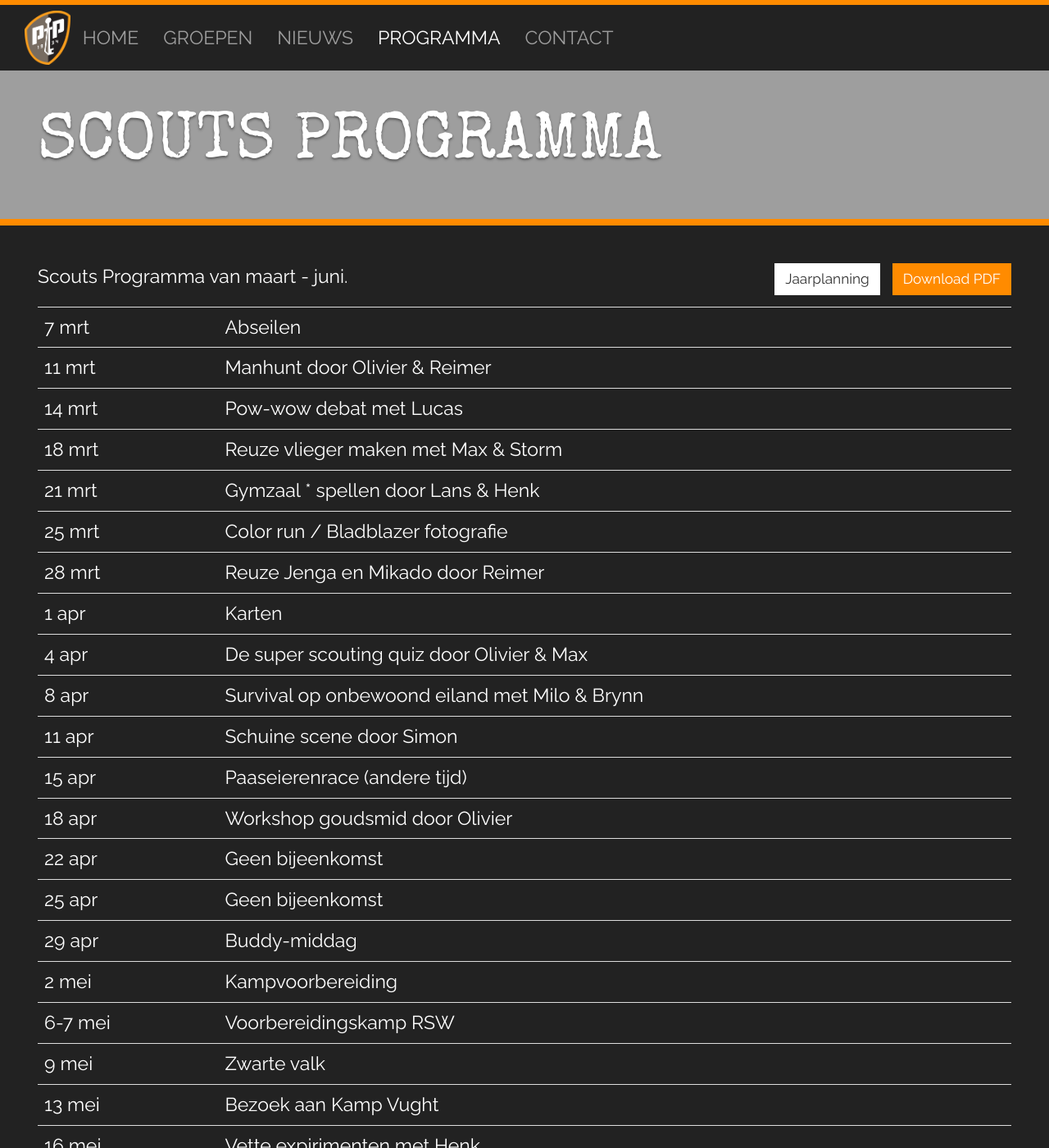
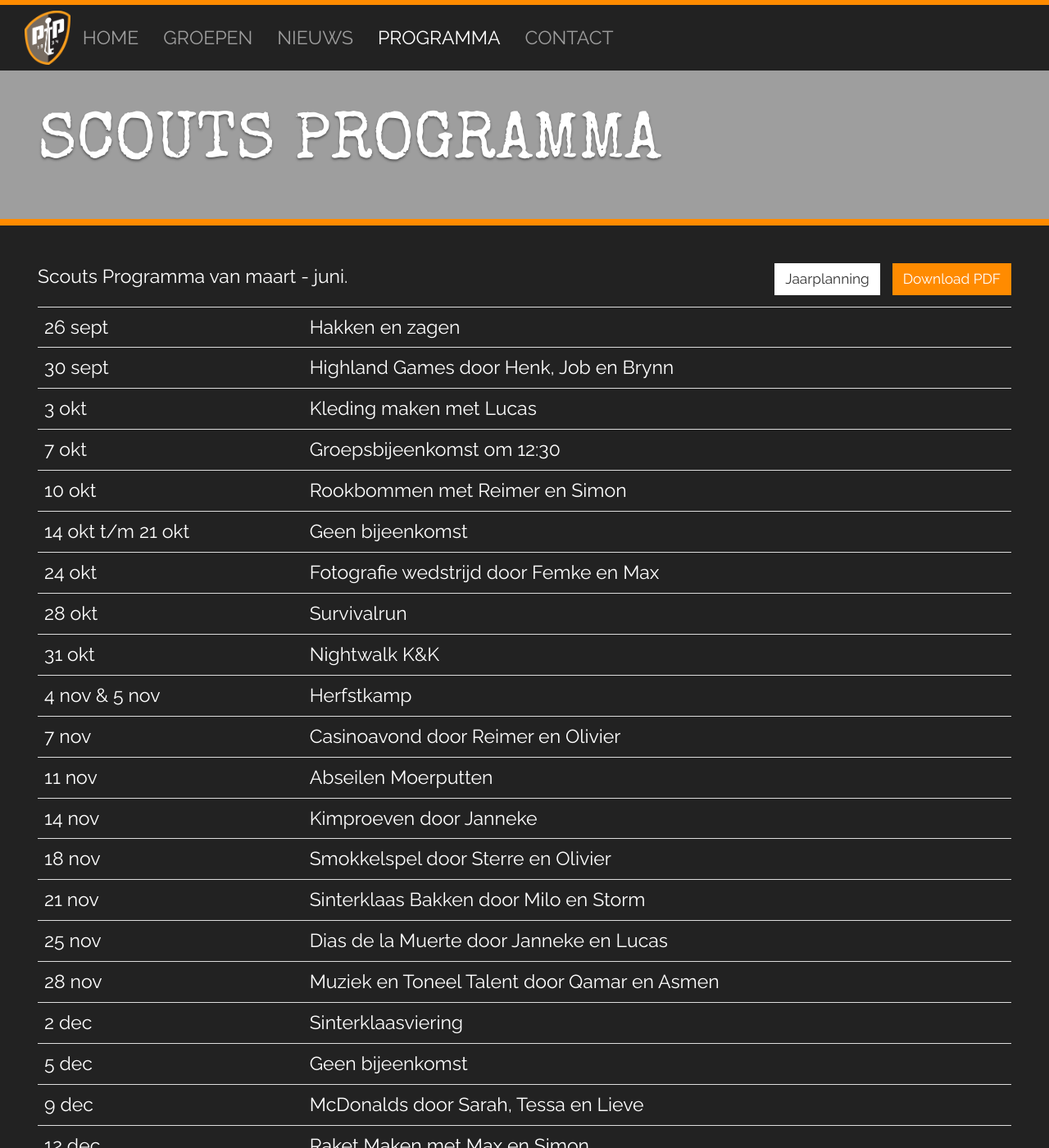
Before and after one commit to nognooitmeegemaakt/website, a Jekyll site: the page built from _agenda/scouts.md, in a window 1280 px wide and 1400 px high. Shown: the whole window at 82% size. Built offline with Jekyll 4.4.1, drawn with Linux system fonts in a browser that asks for light colours; some web fonts are replaced; some of the changed text lies outside the part shown.

Commit message:
Update scouts.md

```diff
--- a/_agenda/scouts.md
+++ b/_agenda/scouts.md
@@ -9,34 +9,29 @@ Scouts Programma van maart - juni.
 
 {:.table}
 |-------|---------
-| 7 mrt | Abseilen
-| 11 mrt | Manhunt door Olivier & Reimer
-| 14 mrt | Pow-wow debat met Lucas
-| 18 mrt | Reuze vlieger maken met Max & Storm
-| 21 mrt | Gymzaal * spellen door Lans & Henk
-| 25 mrt | Color run / Bladblazer fotografie
-| 28 mrt | Reuze Jenga en Mikado door Reimer
-| 1 apr | Karten
-| 4 apr | De super scouting quiz door Olivier & Max
-| 8 apr | Survival op onbewoond eiland met Milo & Brynn
-| 11 apr | Schuine scene door Simon
-| 15 apr | Paaseierenrace (andere tijd)
-| 18 apr | Workshop goudsmid door Olivier
-| 22 apr | Geen bijeenkomst
-| 25 apr | Geen bijeenkomst
-| 29 apr | Buddy-middag
-| 2 mei | Kampvoorbereiding
-| 6-7 mei | Voorbereidingskamp RSW
-| 9 mei | Zwarte valk
-| 13 mei | Bezoek aan Kamp Vught
-| 16 mei | Vette expirimenten met Henk
-| 20 mei | Slider Madness
-| 23 mei | Voorbereiding RSW
-| 25-27 mei | RSW
-| 30 mei | Opruimen RSW
-| 3 juni | Trampoline paradijs
-| 6 juni | Programma maken
-| 10 juni | Herbarium maken met Lucas en Niels
-| 13 juni | Ereraad
+| 26 sept | Hakken en zagen
+| 30 sept | Highland Games door Henk, Job en Brynn
+| 3 okt | Kleding maken met Lucas
+| 7 okt | Groepsbijeenkomst om 12:30
+| 10 okt | Rookbommen met Reimer en Simon
+| 14 okt t/m 21 okt | Geen bijeenkomst
+| 24 okt | Fotografie wedstrijd door Femke en Max
+| 28 okt | Survivalrun
+| 31 okt | Nightwalk K&K
+| 4 nov & 5 nov | Herfstkamp
+| 7 nov | Casinoavond door Reimer en Olivier
+| 11 nov | Abseilen Moerputten
+| 14 nov | Kimproeven door Janneke
+| 18 nov | Smokkelspel door Sterre en Olivier
+| 21 nov | Sinterklaas Bakken door Milo en Storm
+| 25 nov | Dias de la Muerte door Janneke en Lucas
+| 28 nov | Muziek en Toneel Talent door Qamar en Asmen
+| 2 dec | Sinterklaasviering
+| 5 dec | Geen bijeenkomst
+| 9 dec | McDonalds door Sarah, Tessa en Lieve
+| 12 dec | Raket Maken met Max en Simon
+| 15 dec | Kerstgala *
+| 16 dec t/m 4 jan | Geen bijeenkomst
+| 5 jan t/m 7 jan | Winterhike
 
-_* Gymzaal wordt gehuurd door de Staf, maar de spellen worden bedacht door Lans & Henk._
+_* Dit is op een vrijdag avond._
```
